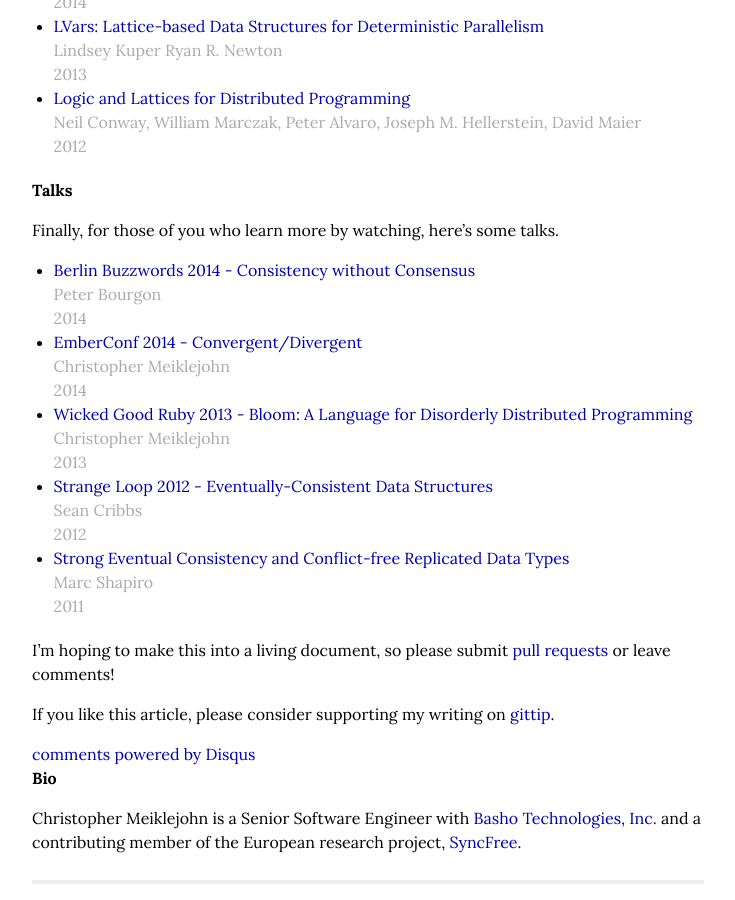
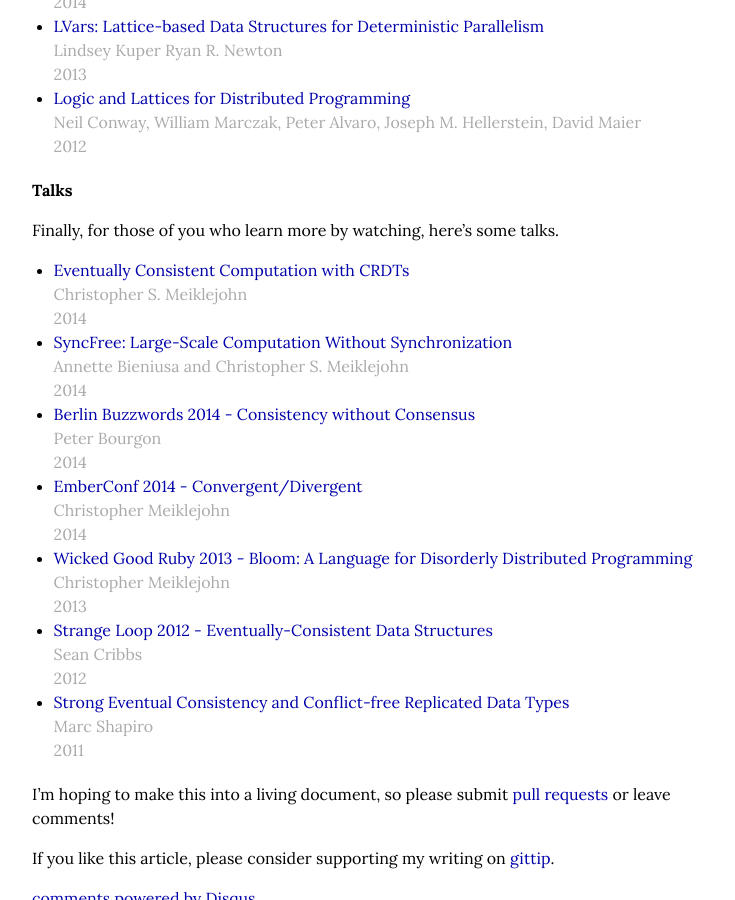
Before and after one commit to cmeiklejohn/cmeiklejohn.github.io, a Jekyll site: the page built from _posts/2014-07-22-readings-in-crdts.markdown, in a window 1280 px wide and 900 px high, scrolled down 3440 px. Shown: the whole window, without its empty margins (272-1007 px from the left). Built offline with Jekyll 4.4.1, drawn with Linux system fonts in a browser that asks for light colours; comment, search, counter and statistics services are not loaded.

Commit message:
Add RICON talks.

```diff
--- a/_posts/2014-07-22-readings-in-crdts.markdown
+++ b/_posts/2014-07-22-readings-in-crdts.markdown
@@ -160,6 +160,12 @@ when distributed.
 
 Finally, for those of you who learn more by watching, here's some talks.
 
+* [Eventually Consistent Computation with CRDTs](https://www.youtube.com/watch?v=8_z9-iRiSZw)
+  <span class="author">Christopher S. Meiklejohn</span>
+  <span class="date">2014</span>
+* [SyncFree: Large-Scale Computation Without Synchronization](https://www.youtube.com/watch?v=1KP_pxFhlVU)
+  <span class="author">Annette Bieniusa and Christopher S. Meiklejohn</span>
+  <span class="date">2014</span>
 * [Berlin Buzzwords 2014 - Consistency without Consensus](https://www.youtube.com/watch?v=U6xLcIf1Qlw)
   <span class="author">Peter Bourgon</span>
   <span class="date">2014</span>
```
